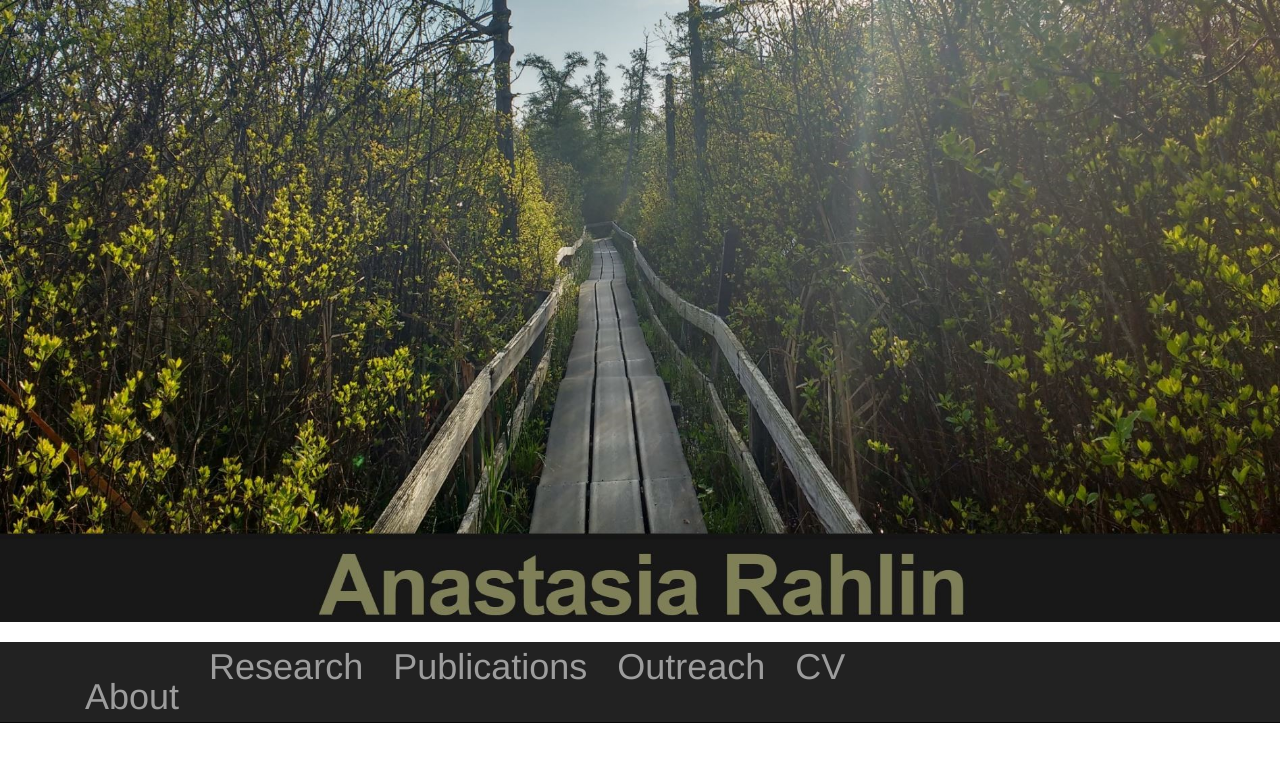
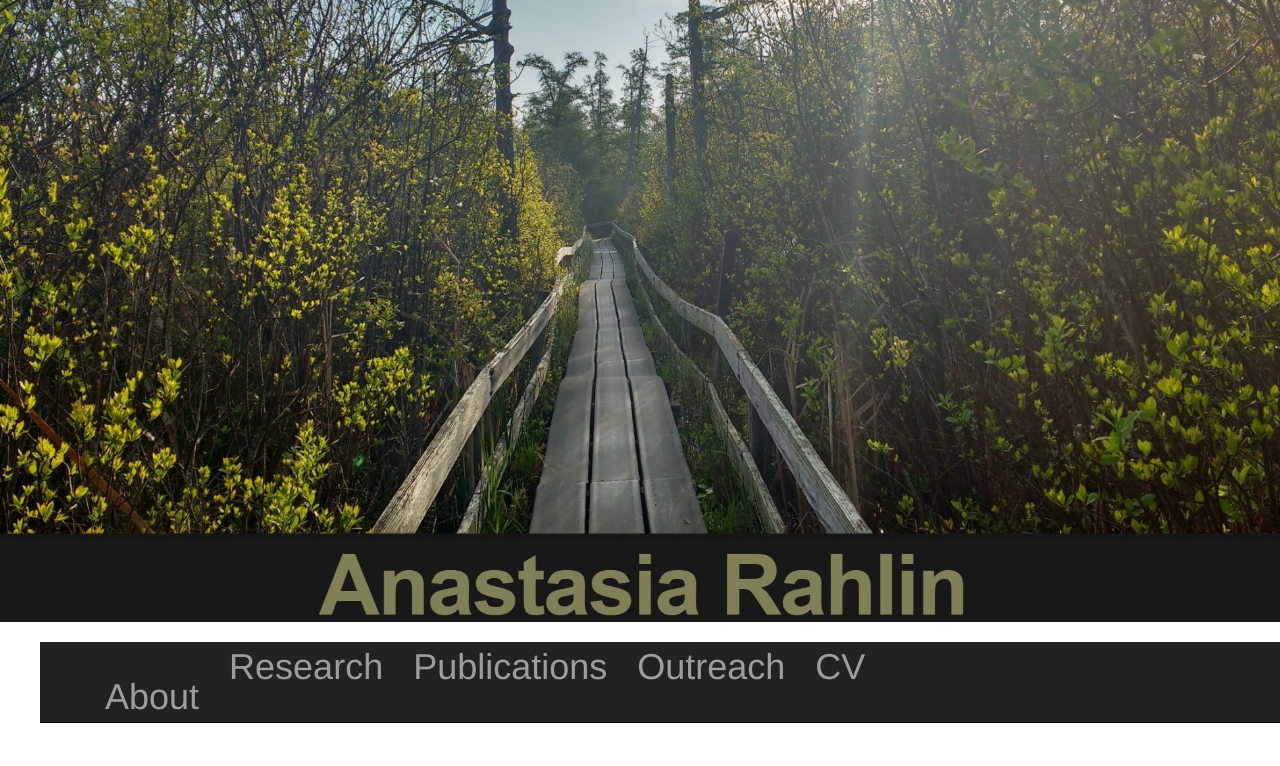
Before and after one commit to anarahlin/anarahlin.github.io, a Jekyll site: the page built from index.html, in a window 1280 px wide. Shown: the top 766 px of the page. Built offline with Jekyll 4.4.1, drawn with Linux system fonts in a browser that asks for light colours; nearby versions of some CDN libraries; the list of posts is cut into pages by our own code; comment, search, counter and statistics services are not loaded.

Commit message:
Revert "Update nav.html"
This reverts commit d8af00cec7342e0187bd68bfb1d6a4a569690278.

```diff
--- a/_includes/nav.html
+++ b/_includes/nav.html
@@ -78,7 +78,71 @@
 		<body>
 
 
-  <!-- new nav stuff -->
+
+<!-- Nav *****NEW EDITED OUT, careful there were internal things edited out too ***** <div id="nav-wrapper">
+
+	<!-- Nav  	font-size: calc(20px + (200 - 20) * ((100vw - 250px) / (1800 - 250)));
+			line-height: calc(1.3em + (1.5 - 1.2) * ((100vw - 250px)/(1800 - 250))); -->
+	<nav id="nav">
+
+		<ul>
+			<!-- there were five <br>s  here as of 06.21.2019 and getting rid of them made the space between the links and Anastasia Rahlin be less.
+
+			{% assign current = page.url | downcase | split: '/'
+			%} <!-- the class is defined here, all you have to do is scale it
+			<li
+			    {% if current[1] == 'index.html' %}
+			    class='current' {% endif %}>
+				<a style="font-weight:bold"
+				   href="/index.html">
+					<h5>About</h5>
+				</a>
+			</li>
+
+
+
+			<li
+			    {% if current[1] == 'research.html' %}
+			    class='current'{% endif %}>
+				<a style="font-weight:bold"
+				   href="/research.html" >
+					<h5>Research</h5>
+				</a>
+			</li>
+
+
+			<li
+			    {% if current[1] == 'publications.html' %}
+			    class='current'{% endif %}>
+				<a style="font-weight:bold"
+				   href="/publications.html" >
+					<h5>Publications</h5>
+				</a>
+			</li>
+
+			<li
+			    {% if current[1] == 'outreach.html' %}
+			    class='current'{% endif %}>
+				<a style="font-weight:bold"
+				   href="/outreach.html" >
+					<h5>Outreach</h5>
+				</a>
+			</li>
+
+			<li
+			    {% if current[1] == 'CV.html' %}
+			    class='current'{% endif %}>
+				<a style="font-weight:bold"
+				   href="/cv.html" >
+					 <h5>CV</h5>
+				</a>
+			</li>
+
+		</ul>
+
+
+	</nav> ***** NEW EDITED OUT -->
+
 <script src="https://cdnjs.cloudflare.com/ajax/libs/jquery/2.1.3/jquery.min.js"></script>
 <script src="https://cdnjs.cloudflare.com/ajax/libs/twitter-bootstrap/3.3.7/js/bootstrap.min.js"></script>
 <link rel="stylesheet" href="https://cdnjs.cloudflare.com/ajax/libs/twitter-bootstrap/3.3.7/css/bootstrap.min.css">
```
